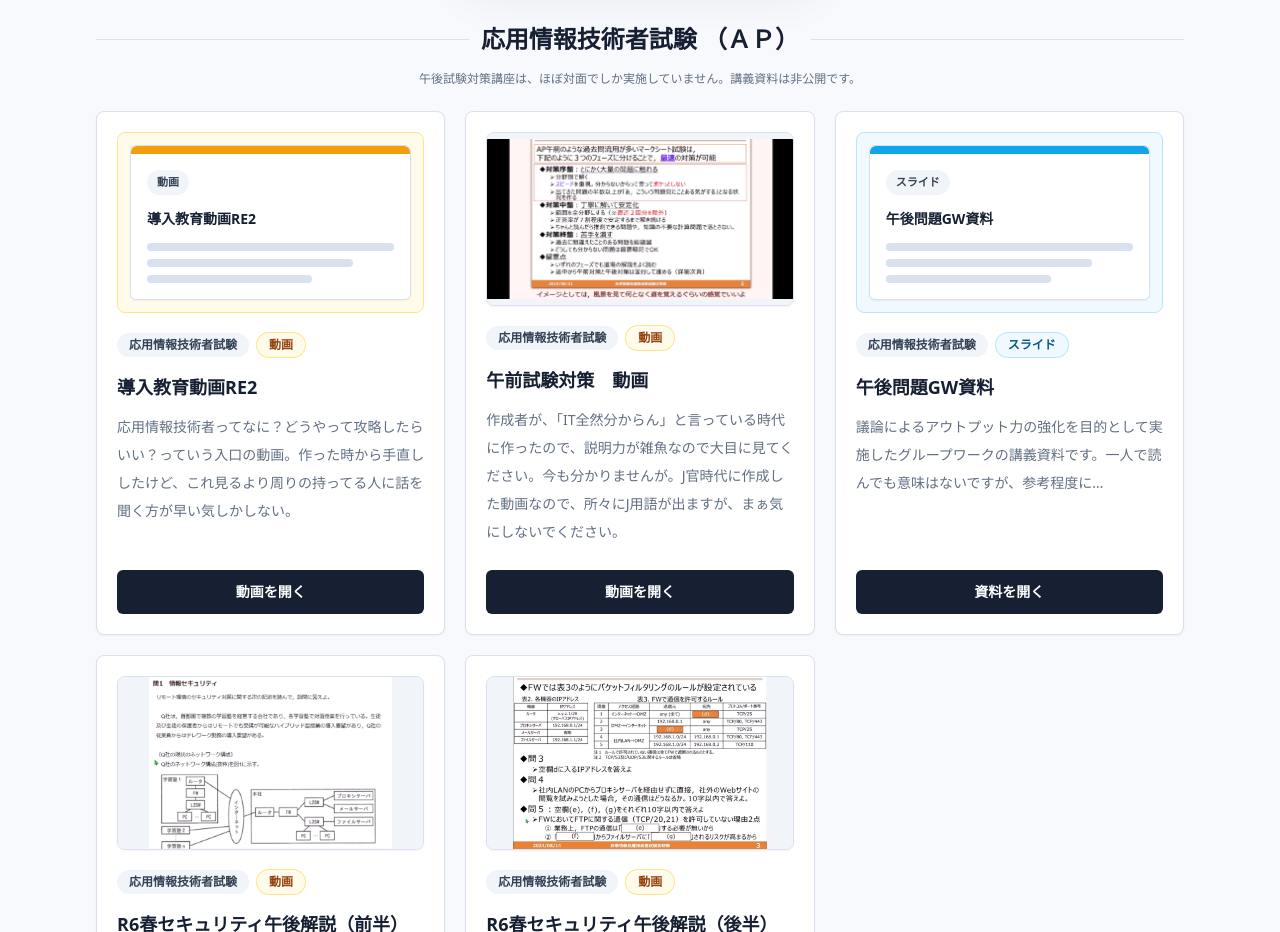
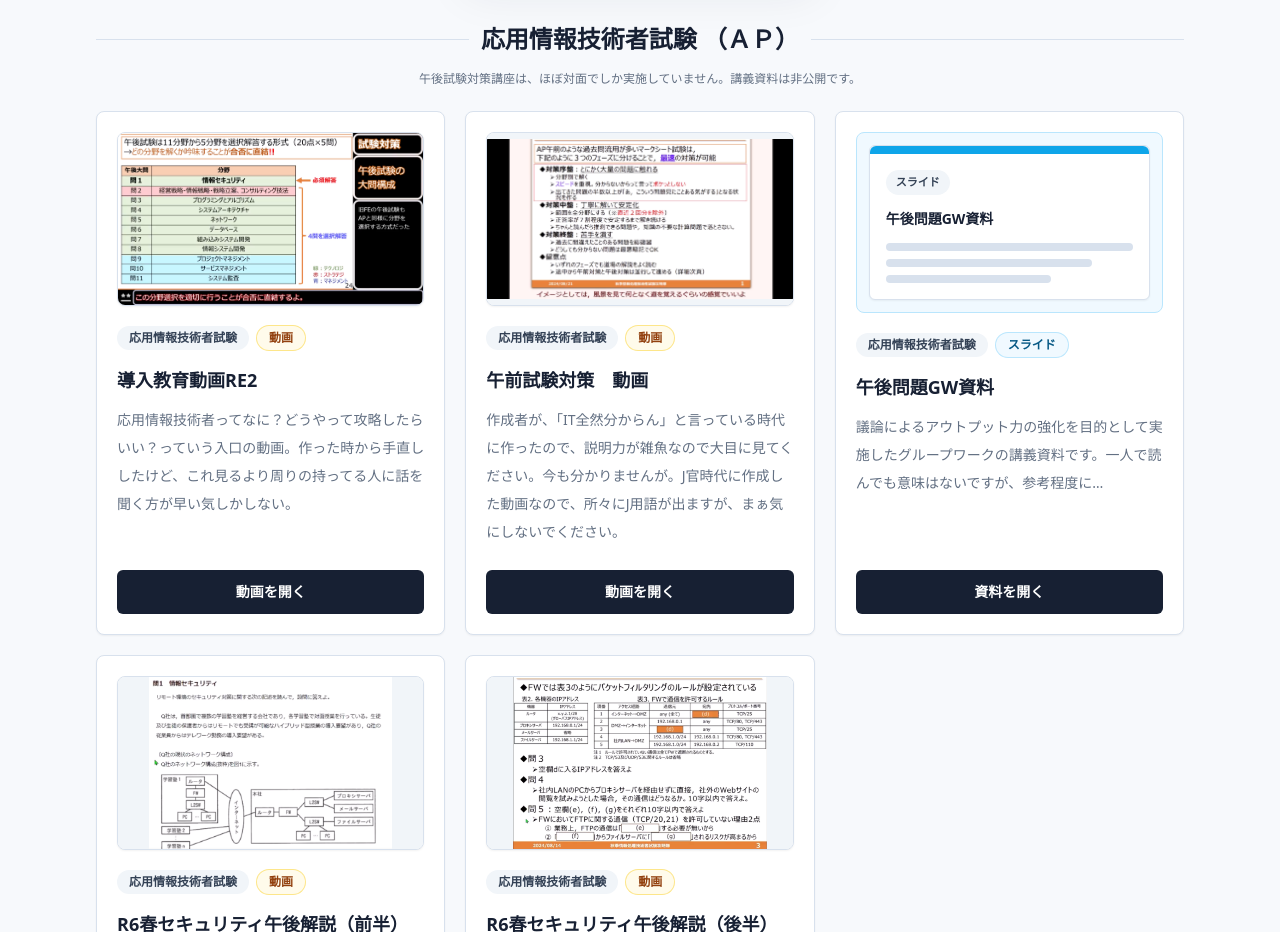
Before and after one commit to hmamiya52-bit/4th-TA_byMamiya, a Next.js app: page / in a window 1280 px wide. Shown: the part 2980-3912 px from the top of the page. Built offline with nearby package versions, Linux system fonts and the light colour scheme.

Commit message:
Add AP intro video thumbnail

```diff
--- a/src/data/materials.ts
+++ b/src/data/materials.ts
@@ -93,6 +93,7 @@ export const materials: Material[] = [
     description:
       "応用情報技術者ってなに？どうやって攻略したらいい？っていう入口の動画。作った時から手直ししたけど、これ見るより周りの持ってる人に話を聞く方が早い気しかしない。",
     url: "準備中（GW中に追加予定）",
+    thumbnail: "/materials/AP-s.png",
   },
   {
     title: "午前試験対策　動画",
```
Also changed, not shown: public/materials/AP-s.png (added).
